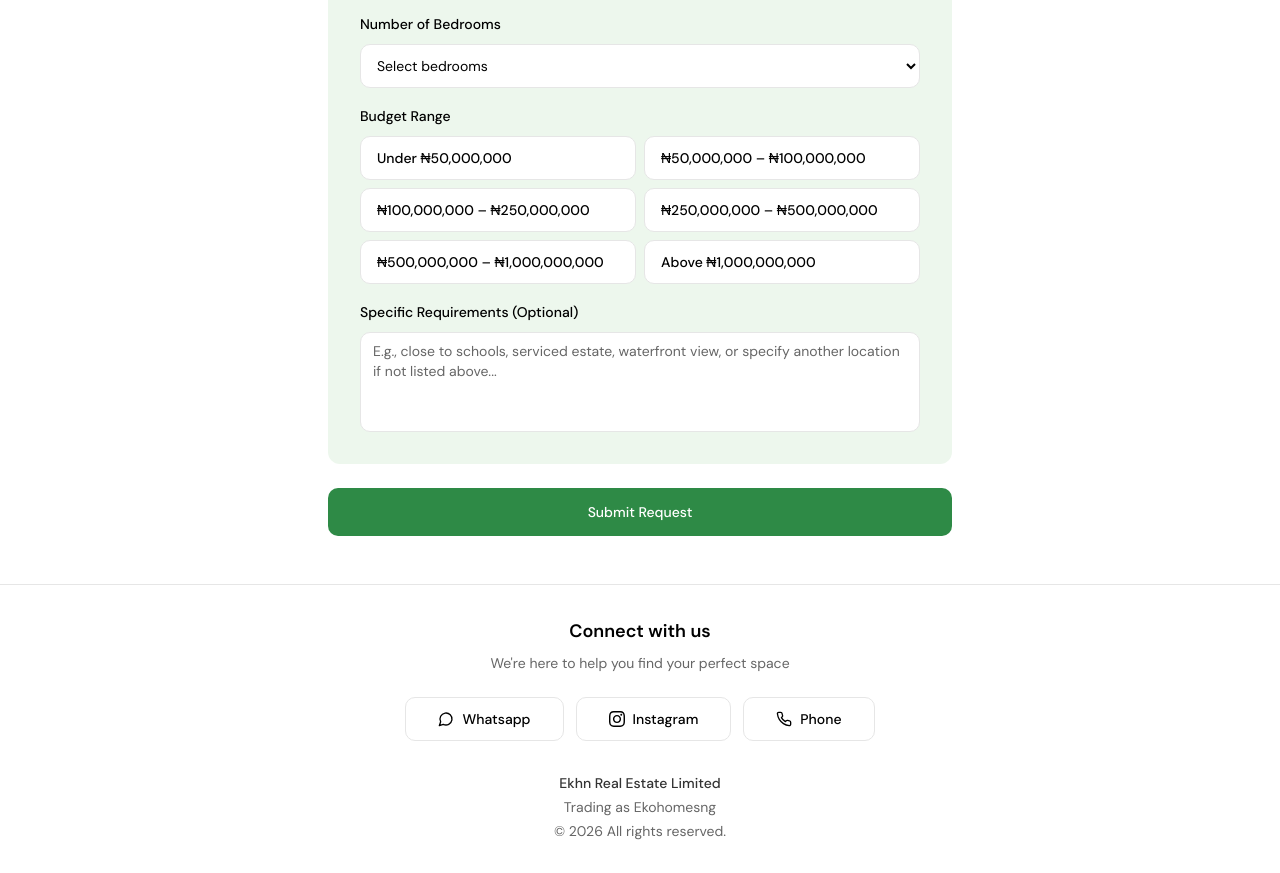
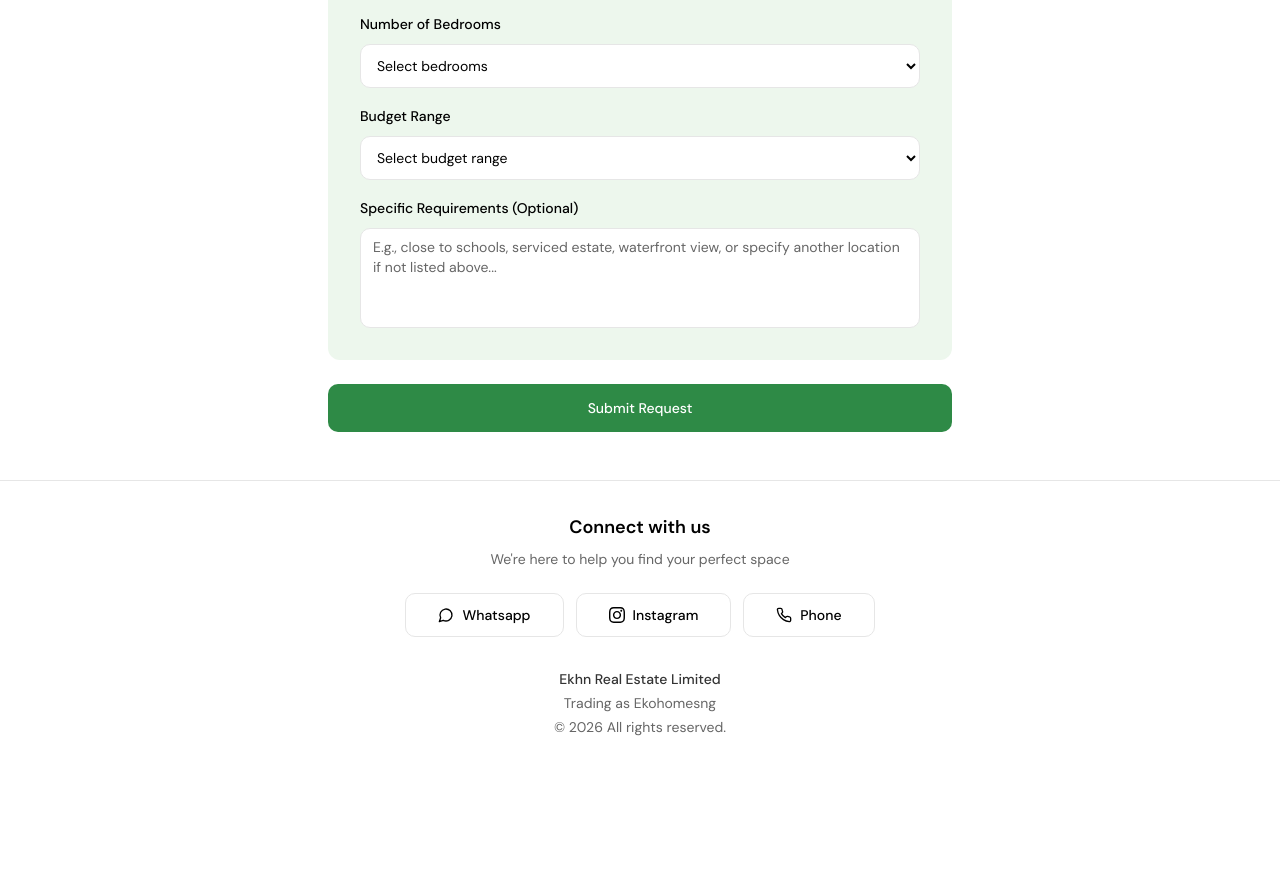
Before and after one commit to theactualdev/ekohomes, a React (Vite) app: page /sales in a window 1280 px wide. Shown: the part 1000-1873 px from the top of the page. After the commit the page ends 1769 px from the top, so only its background shows below. Built offline with nearby package versions, Linux system fonts and the light colour scheme.

Commit message:
feat: updates toggles to selects

```diff
--- a/src/Home.tsx
+++ b/src/Home.tsx
@@ -291,89 +291,21 @@ export default function Home() {
               <label className="text-sm font-medium leading-none peer-disabled:cursor-not-allowed peer-disabled:opacity-70">
                 Budget Range
               </label>
-              <div className="grid grid-cols-1 sm:grid-cols-2 gap-2">
-                <button
-                  className={`inline-flex items-center gap-2 whitespace-nowrap rounded-md font-medium ring-offset-background transition-colors focus-visible:outline-none focus-visible:ring-2 focus-visible:ring-ring focus-visible:ring-offset-2 h-10 px-4 py-2 min-h-11 justify-start text-left text-sm ${
-                    formData.budget === "Under ₦50,000,000"
-                      ? "bg-primary text-primary-foreground"
-                      : "border border-input bg-background hover:bg-accent hover:text-accent-foreground"
-                  }`}
-                  type="button"
-                  onClick={() =>
-                    handleSelectChange("budget", "Under ₦50,000,000")
-                  }
-                >
-                  Under ₦50,000,000
-                </button>
-                <button
-                  className={`inline-flex items-center gap-2 whitespace-nowrap rounded-md font-medium ring-offset-background transition-colors focus-visible:outline-none focus-visible:ring-2 focus-visible:ring-ring focus-visible:ring-offset-2 h-10 px-4 py-2 min-h-11 justify-start text-left text-sm ${
-                    formData.budget === "₦50,000,000 – ₦100,000,000"
-                      ? "bg-primary text-primary-foreground"
-                      : "border border-input bg-background hover:bg-accent hover:text-accent-foreground"
-                  }`}
-                  type="button"
-                  onClick={() =>
-                    handleSelectChange("budget", "₦50,000,000 – ₦100,000,000")
-                  }
-                >
-                  ₦50,000,000 – ₦100,000,000
-                </button>
-                <button
-                  className={`inline-flex items-center gap-2 whitespace-nowrap rounded-md font-medium ring-offset-background transition-colors focus-visible:outline-none focus-visible:ring-2 focus-visible:ring-ring focus-visible:ring-offset-2 h-10 px-4 py-2 min-h-11 justify-start text-left text-sm ${
-                    formData.budget === "₦100,000,000 – ₦250,000,000"
-                      ? "bg-primary text-primary-foreground"
-                      : "border border-input bg-background hover:bg-accent hover:text-accent-foreground"
-                  }`}
-                  type="button"
-                  onClick={() =>
-                    handleSelectChange("budget", "₦100,000,000 – ₦250,000,000")
-                  }
-                >
-                  ₦100,000,000 – ₦250,000,000
-                </button>
-                <button
-                  className={`inline-flex items-center gap-2 whitespace-nowrap rounded-md font-medium ring-offset-background transition-colors focus-visible:outline-none focus-visible:ring-2 focus-visible:ring-ring focus-visible:ring-offset-2 h-10 px-4 py-2 min-h-11 justify-start text-left text-sm ${
-                    formData.budget === "₦250,000,000 – ₦500,000,000"
-                      ? "bg-primary text-primary-foreground"
-                      : "border border-input bg-background hover:bg-accent hover:text-accent-foreground"
-                  }`}
-                  type="button"
-                  onClick={() =>
-                    handleSelectChange("budget", "₦250,000,000 – ₦500,000,000")
-                  }
-                >
-                  ₦250,000,000 – ₦500,000,000
-                </button>
-                <button
-                  className={`inline-flex items-center gap-2 whitespace-nowrap rounded-md font-medium ring-offset-background transition-colors focus-visible:outline-none focus-visible:ring-2 focus-visible:ring-ring focus-visible:ring-offset-2 h-10 px-4 py-2 min-h-11 justify-start text-left text-sm ${
-                    formData.budget === "₦500,000,000 – ₦1,000,000,000"
-                      ? "bg-primary text-primary-foreground"
-                      : "border border-input bg-background hover:bg-accent hover:text-accent-foreground"
-                  }`}
-                  type="button"
-                  onClick={() =>
-                    handleSelectChange(
-                      "budget",
-                      "₦500,000,000 – ₦1,000,000,000"
-                    )
-                  }
-                >
-                  ₦500,000,000 – ₦1,000,000,000
-                </button>
-                <button
-                  className={`inline-flex items-center gap-2 whitespace-nowrap rounded-md font-medium ring-offset-background transition-colors focus-visible:outline-none focus-visible:ring-2 focus-visible:ring-ring focus-visible:ring-offset-2 h-10 px-4 py-2 min-h-11 justify-start text-left text-sm ${
-                    formData.budget === "Above ₦1,000,000,000"
-                      ? "bg-primary text-primary-foreground"
-                      : "border border-input bg-background hover:bg-accent hover:text-accent-foreground"
-                  }`}
-                  type="button"
-                  onClick={() =>
-                    handleSelectChange("budget", "Above ₦1,000,000,000")
-                  }
-                >
-                  Above ₦1,000,000,000
-                </button>
-              </div>
+              <select
+                className="flex h-10 w-full items-center justify-between rounded-md border border-input bg-background px-3 py-2 text-sm ring-offset-background focus:outline-none focus:ring-2 focus:ring-ring focus:ring-offset-2 disabled:cursor-not-allowed disabled:opacity-50 min-h-11"
+                name="budget"
+                value={formData.budget}
+                onChange={handleInputChange}
+                required
+              >
+                <option value="">Select budget range</option>
+                <option value="Under ₦50,000,000">Under ₦50,000,000</option>
+                <option value="₦50,000,000 – ₦100,000,000">₦50,000,000 – ₦100,000,000</option>
+                <option value="₦100,000,000 – ₦250,000,000">₦100,000,000 – ₦250,000,000</option>
+                <option value="₦250,000,000 – ₦500,000,000">₦250,000,000 – ₦500,000,000</option>
+                <option value="₦500,000,000 – ₦1,000,000,000">₦500,000,000 – ₦1,000,000,000</option>
+                <option value="Above ₦1,000,000,000">Above ₦1,000,000,000</option>
+              </select>
             </div>
             <div className="space-y-2">
               <label className="text-sm font-medium leading-none peer-disabled:cursor-not-allowed peer-disabled:opacity-70">
--- a/src/Shortlet.tsx
+++ b/src/Shortlet.tsx
@@ -322,41 +322,19 @@ export default function Shortlet() {
               <label className="text-sm font-medium leading-none peer-disabled:cursor-not-allowed peer-disabled:opacity-70">
                 Budget per Night
               </label>
-              <div className="flex flex-wrap gap-2">
-                <button
-                  className={`inline-flex items-center justify-center gap-2 whitespace-nowrap rounded-md text-sm font-medium ring-offset-background transition-colors focus-visible:outline-none focus-visible:ring-2 focus-visible:ring-ring focus-visible:ring-offset-2 h-10 px-4 py-2 min-h-[44px] ${
-                    formData.budget === "60k-100k"
-                      ? "bg-primary text-primary-foreground"
-                      : "border border-input bg-background hover:bg-accent hover:text-accent-foreground"
-                  }`}
-                  type="button"
-                  onClick={() => handleSelectChange("budget", "60k-100k")}
-                >
-                  ₦60k - ₦100k
-                </button>
-                <button
-                  className={`inline-flex items-center justify-center gap-2 whitespace-nowrap rounded-md text-sm font-medium ring-offset-background transition-colors focus-visible:outline-none focus-visible:ring-2 focus-visible:ring-ring focus-visible:ring-offset-2 h-10 px-4 py-2 min-h-[44px] ${
-                    formData.budget === "100k-200k"
-                      ? "bg-primary text-primary-foreground"
-                      : "border border-input bg-background hover:bg-accent hover:text-accent-foreground"
-                  }`}
-                  type="button"
-                  onClick={() => handleSelectChange("budget", "100k-200k")}
-                >
-                  ₦100k - ₦200k
-                </button>
-                <button
-                  className={`inline-flex items-center justify-center gap-2 whitespace-nowrap rounded-md text-sm font-medium ring-offset-background transition-colors focus-visible:outline-none focus-visible:ring-2 focus-visible:ring-ring focus-visible:ring-offset-2 h-10 px-4 py-2 min-h-[44px] ${
-                    formData.budget === "200k+"
-                      ? "bg-primary text-primary-foreground"
-                      : "border border-input bg-background hover:bg-accent hover:text-accent-foreground"
-                  }`}
-                  type="button"
-                  onClick={() => handleSelectChange("budget", "200k+")}
-                >
-                  ₦200k+
-                </button>
-              </div>
+              <select
+                className="flex h-10 w-full items-center justify-between rounded-md border border-input bg-background px-3 py-2 text-sm ring-offset-background focus:outline-none focus:ring-2 focus:ring-ring focus:ring-offset-2 disabled:cursor-not-allowed disabled:opacity-50 min-h-[44px]"
+                name="budget"
+                value={formData.budget}
+                onChange={(e) => handleSelectChange("budget", e.target.value)}
+                required
+              >
+                <option value="">Select budget</option>
+                <option value="60k-100k">₦60k - ₦100k</option>
+                <option value="100k-200k">₦100k - ₦200k</option>
+                <option value="200k-300k">₦200k-₦300k</option>
+                <option value="300k+">₦300k+</option>
+              </select>
             </div>
             <div className="space-y-2 flex flex-row items-center justify-between rounded-lg border border-border p-4 bg-background">
               <div className="space-y-0.5">
```
